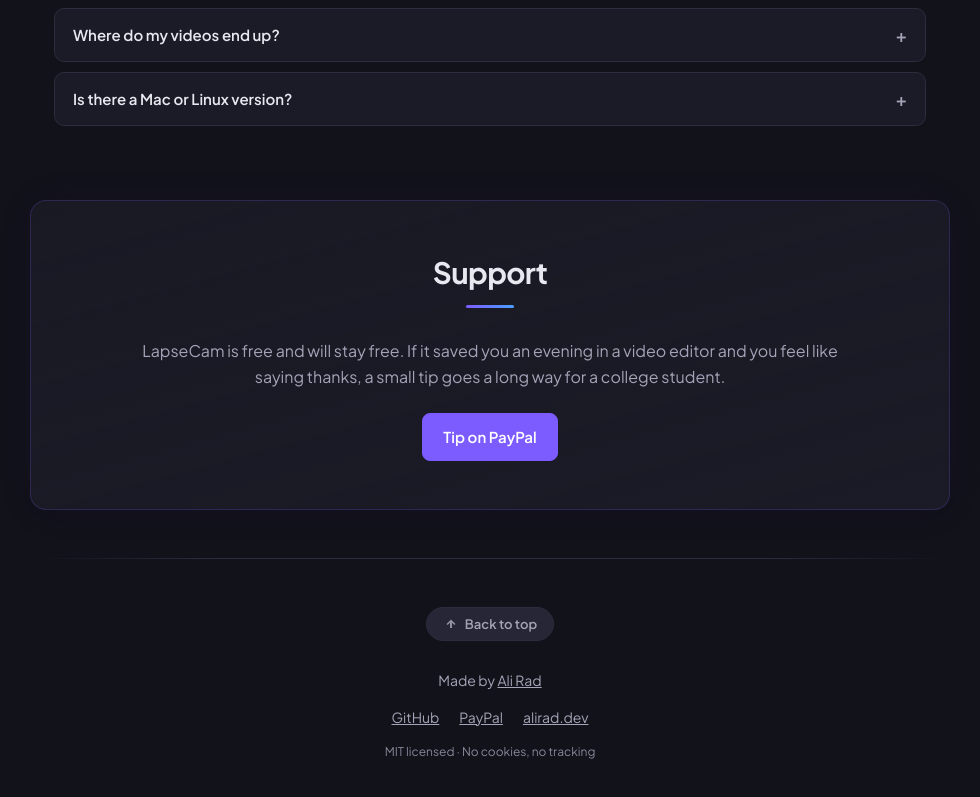
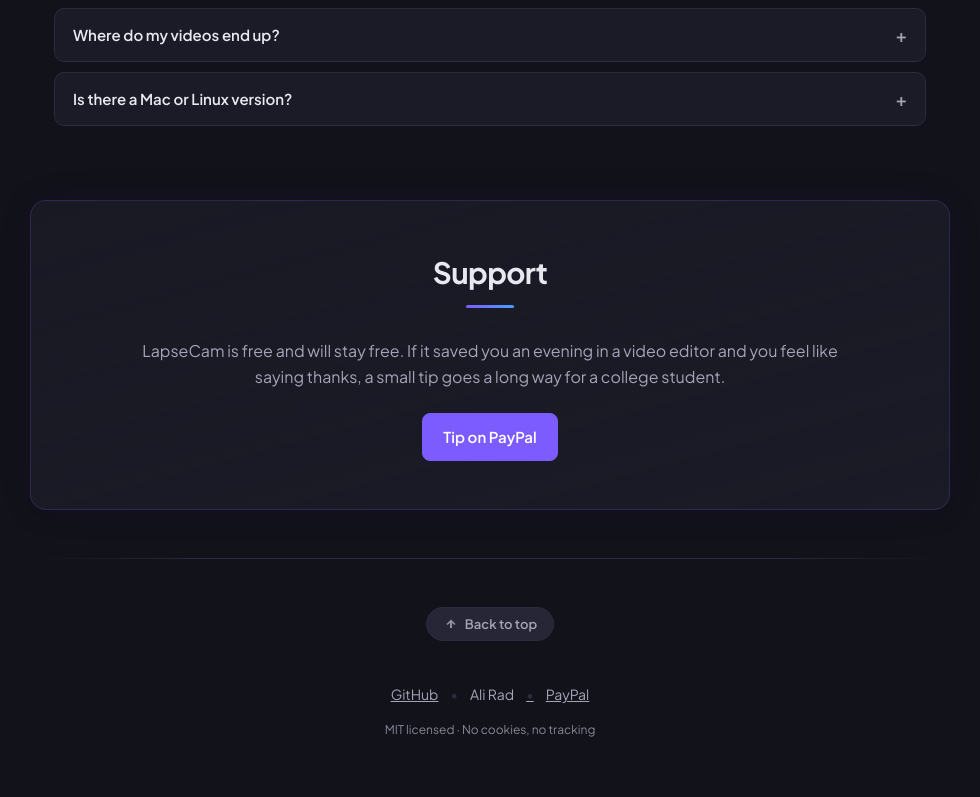
Before and after one commit to alirad1/LapseCam, an Electron app: page site/index.html in a window 980 px wide. Shown: the part 3736-4533 px from the top of the page. Drawn offline with Linux system fonts and the light colour scheme.

Commit message:
Simplify footer to single line with dot separators
Remove alirad.dev link and 'Made by' line; footer links now read GitHub - Ali Rad - PayPal on one line with dot separators.

```diff
--- a/site/index.html
+++ b/site/index.html
@@ -202,11 +202,10 @@
       </svg>
       Back to top
     </button>
-    <p>Made by <a href="https://alirad.dev">Ali Rad</a></p>
     <div class="footer-links">
       <a href="https://github.com/alirad1/LapseCam" target="_blank" rel="noopener">GitHub</a>
+      <span>Ali Rad</span>
       <a href="https://paypal.me/theradicalone" target="_blank" rel="noopener">PayPal</a>
-      <a href="https://alirad.dev">alirad.dev</a>
     </div>
     <p class="footer-fine">MIT licensed · No cookies, no tracking</p>
   </footer>
--- a/site/style.css
+++ b/site/style.css
@@ -692,8 +692,15 @@
 .footer-links {
   display: flex;
   justify-content: center;
-  gap: 20px;
+  align-items: center;
+  gap: 12px;
   margin: 14px 0;
+}
+
+.footer-links > * + *::before {
+  content: "•";
+  margin-right: 12px;
+  color: var(--border);
 }
 
 .footer-fine { font-size: 12px; opacity: 0.8; }
```
